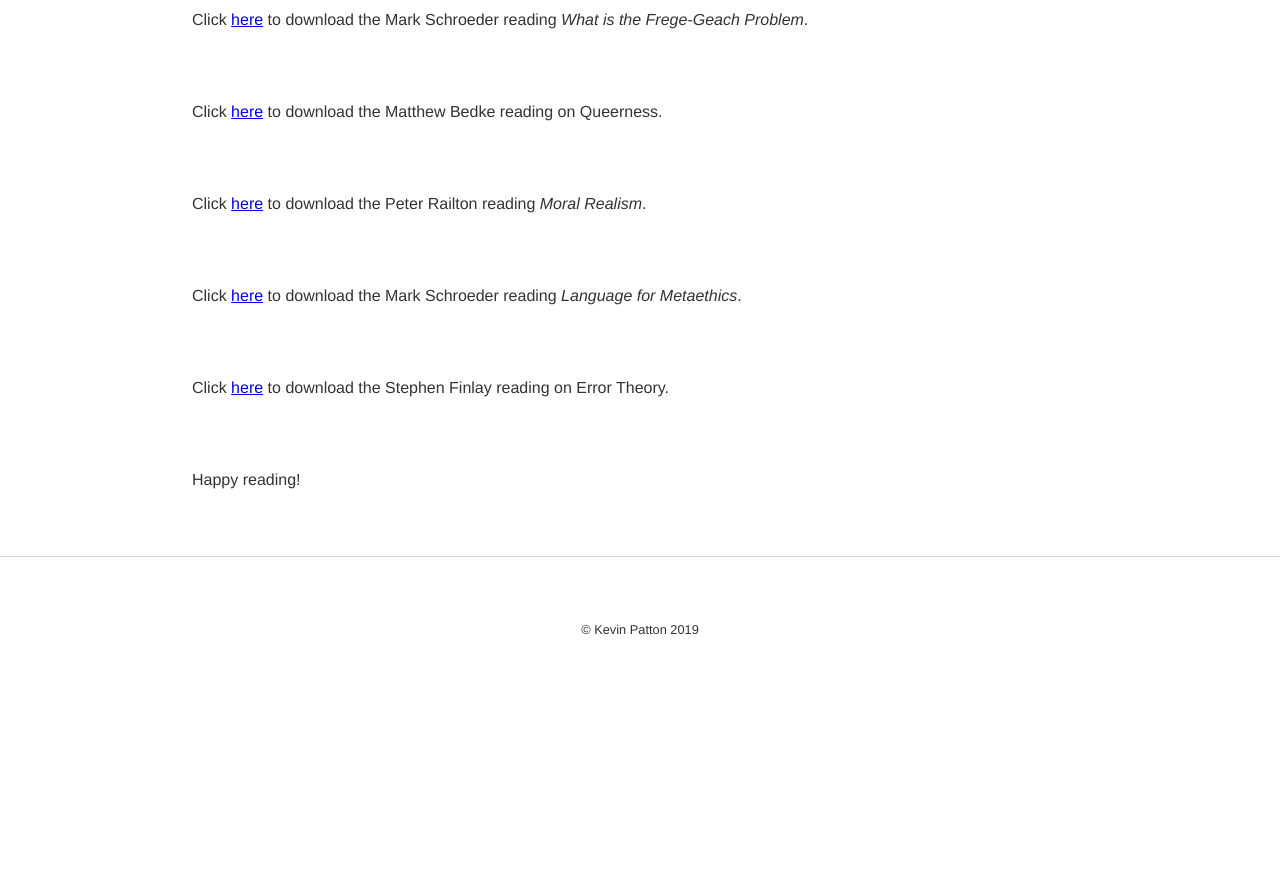
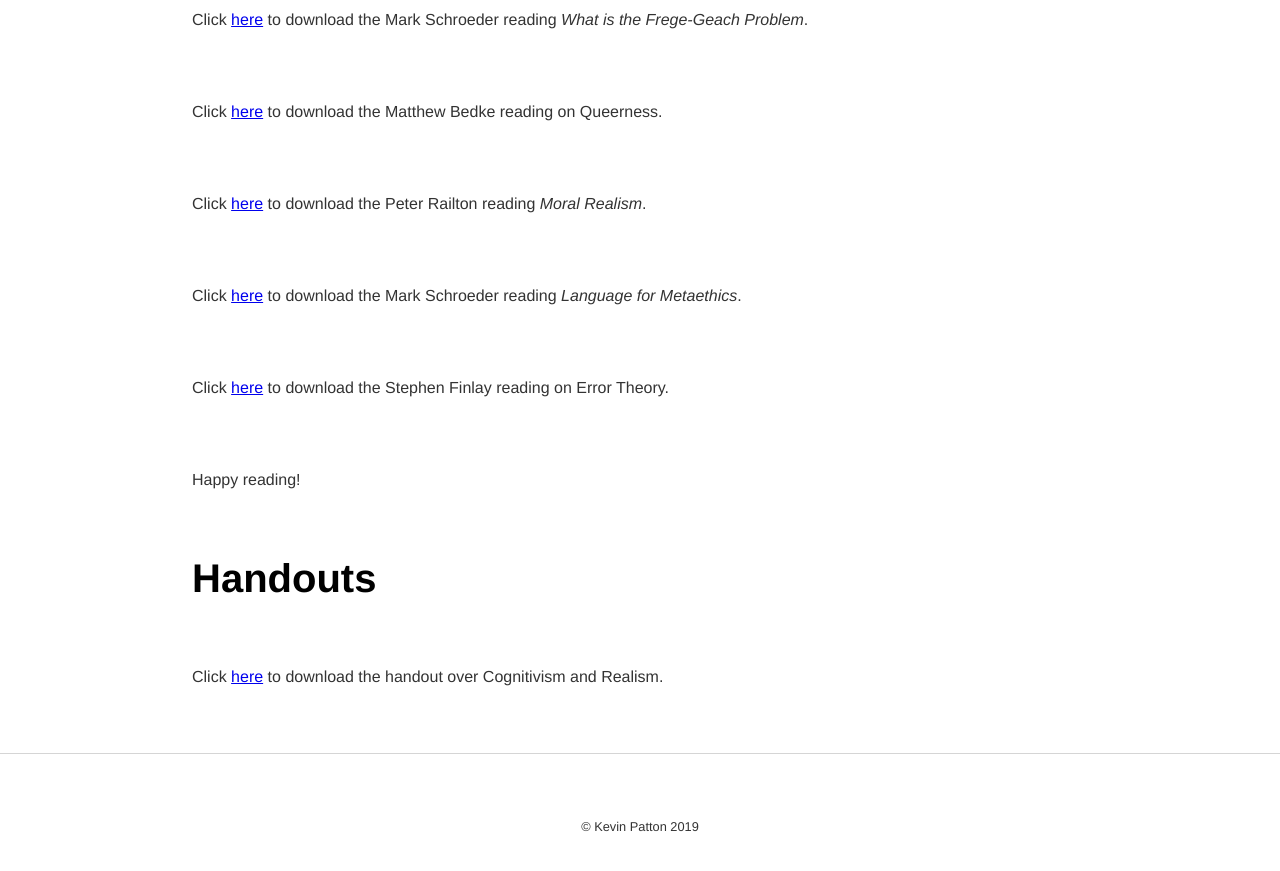
Before and after one commit to kevinjpatton/kevinjpatton.github.io, a Jekyll site: the page built from teaching/phil_3050/index.html, in a window 1280 px wide and 900 px high, scrolled down 1324 px. Shown: the top 871 px of the window. Built offline with Jekyll 4.4.1, drawn with Linux system fonts in a browser that asks for light colours; Markdown is read by kramdown in place of the engine named in the settings; before the commit the page ends 2027 px from its top, so only the background shows below that.

Commit message:
Update index.html

```diff
--- a/teaching/phil_3050/index.html
+++ b/teaching/phil_3050/index.html
@@ -21,3 +21,5 @@ title: Teaching - 3050
 <p>Click <a href="/teaching/phil_3050/Schroeder_Language_for_Metaethics.pdf" target="_blank">here</a> to download the Mark Schroeder reading <i>Language for Metaethics</i>.</p>
 <p>Click <a href="/teaching/phil_3050/Stephen Finlay - The Errors in Error Theory.pdf" target="_blank">here</a> to download the Stephen Finlay reading on Error Theory.</p>
 <p>Happy reading!</p>
+<h1>Handouts</h1>
+<p>Click <a href="/teaching/phil_3050/HandoutCogReal.pdf" target="_blank">here</a> to download the handout over Cognitivism and Realism.</p>
```
